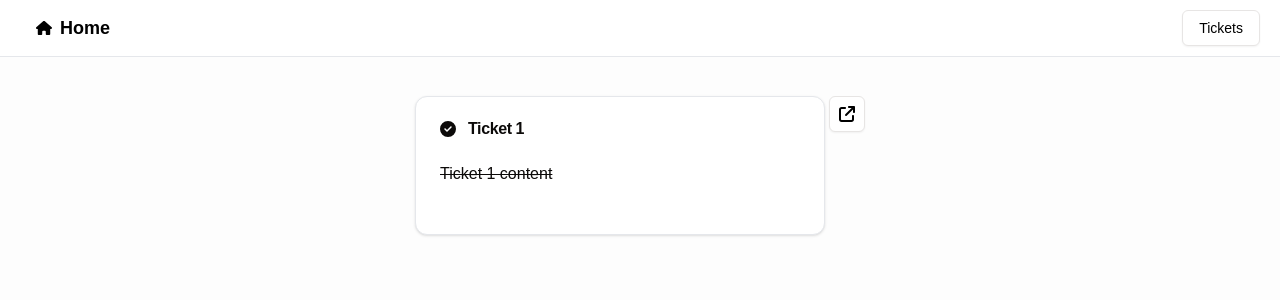
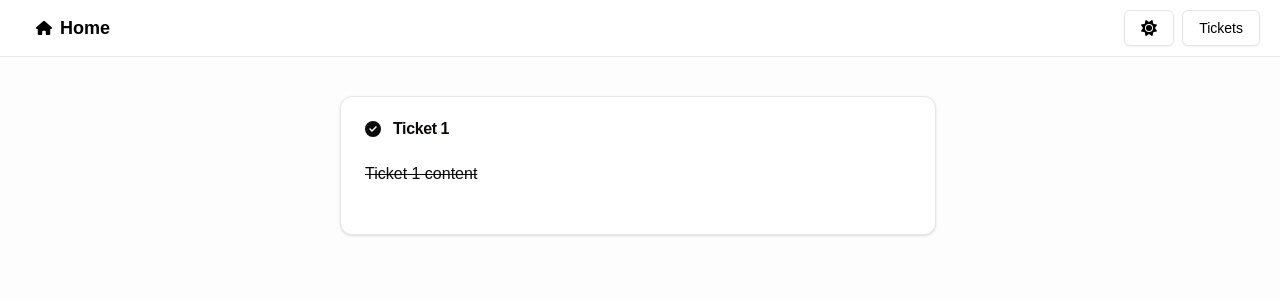
Before and after one commit to nahid-pavel/nextjs-tickets-app, a Next.js app: page /tickets/1 in a window 1280 px wide. Shown: the top 300 px of the page. Built offline with nearby package versions, Linux system fonts and the light colour scheme.

Commit message:
added theme toggle

```diff
--- a/package.json
+++ b/package.json
@@ -20,6 +20,7 @@
     "clsx": "^2.1.1",
     "lucide-react": "^0.468.0",
     "next": "15.0.3",
+    "next-themes": "^0.4.4",
     "react": "19.0.0-rc-66855b96-20241106",
     "react-dom": "19.0.0-rc-66855b96-20241106",
     "tailwind-merge": "^2.5.5",
--- a/src/app/features/ticket/components/ticket-item.tsx
+++ b/src/app/features/ticket/components/ticket-item.tsx
@@ -17,9 +17,10 @@ import { faExternalLink } from "@fortawesome/free-solid-svg-icons";
 
 interface TicketProps {
   ticket: Tickets;
+  isDetail?: boolean;
 }
 
-export const TicketItem = ({ ticket }: TicketProps) => {
+export const TicketItem = ({ ticket, isDetail }: TicketProps) => {
   const buttonVariants = (
     <Button variant="outline" asChild size="icon">
       <Link href={`/tickets/${ticket?.id}`}>
@@ -29,7 +30,12 @@ export const TicketItem = ({ ticket }: TicketProps) => {
   );
 
   return (
-    <div className="max-w-[450px]  w-full flex gap-x-1 ">
+    <div
+      className={clsx("w-full flex gap-x-1 animate-fade-in-from-top", {
+        "max-w-[450px]": isDetail,
+        "max-w-[600px]": !isDetail,
+      })}
+    >
       <Card key={ticket?.id} className="w-full">
         <CardHeader className="flex gap-x-3">
           <CardTitle className="flex gap-x-3">
@@ -37,16 +43,21 @@ export const TicketItem = ({ ticket }: TicketProps) => {
             <span>{ticket?.title}</span>
           </CardTitle>
         </CardHeader>
-        <CardContent
-          className={clsx("line-clamp-3", {
-            "line-through": ticket?.status === "DONE",
-          })}
-        >
-          <span>{ticket?.content}</span>
+        <CardContent>
+          <span
+            className={clsx("whitespace-break-spaces", {
+              "line-through": ticket?.status === "DONE",
+              "line-clamp-3 ": isDetail,
+            })}
+          >
+            {ticket?.content}
+          </span>
         </CardContent>
         <CardFooter></CardFooter>
       </Card>
-      <div className="flex  flex-col gap-y-1">{buttonVariants}</div>
+      <div className="flex  flex-col gap-y-1">
+        {!isDetail ? null : buttonVariants}
+      </div>
     </div>
   );
 };
--- a/src/app/layout.tsx
+++ b/src/app/layout.tsx
@@ -1,10 +1,8 @@
 import type { Metadata } from "next";
 import localFont from "next/font/local";
 import "./globals.css";
-import Link from "next/link";
-import { buttonVariants } from "@/components/ui/button";
-import { FontAwesomeIcon } from "@fortawesome/react-fontawesome";
-import { faHome } from "@fortawesome/free-solid-svg-icons";
+import { ThemeProvider } from "@/components/theme/theme-provider";
+import { Header } from "@/components/Header";
 
 const geistSans = localFont({
   src: "./fonts/GeistVF.woff",
@@ -28,33 +26,16 @@ export default function RootLayout({
   children: React.ReactNode;
 }>) {
   return (
-    <html lang="en">
+    <html lang="en" suppressHydrationWarning>
       <body
         className={`${geistSans.variable} ${geistMono.variable} antialiased`}
       >
-        <nav className="flex justify-between py-2.5 px-5 border-b fixed left-0 right-0  z-20 top-0 w-full bg-background/95 backdrop-blur">
-          <div>
-            <Link
-              href="/"
-              // className="text-lg font-bold"
-              className={buttonVariants({ variant: "ghost" })}
-            >
-              <FontAwesomeIcon icon={faHome} />
-              <span className="text-lg font-semibold">Home</span>
-            </Link>
-          </div>
-          <div>
-            <Link
-              href="/tickets"
-              className={buttonVariants({ variant: "outline" })}
-            >
-              Tickets
-            </Link>
-          </div>
-        </nav>
-        <main className="py-24 px-8 bg-secondary/20 min-h-screen flex-1 flex flex-col overflow-y-auto overflow-x-hidden">
-          {children}
-        </main>
+        <ThemeProvider>
+          <Header />
+          <main className="py-24 px-8 bg-secondary/20 min-h-screen flex-1 flex flex-col overflow-y-auto overflow-x-hidden">
+            {children}
+          </main>
+        </ThemeProvider>
       </body>
     </html>
   );
--- a/src/app/tickets/[id]/page.tsx
+++ b/src/app/tickets/[id]/page.tsx
@@ -34,7 +34,7 @@ const Ticket = async ({ params }: TicketParams) => {
   }
   return (
     <div className="flex flex-col items-center justify-center">
-      <TicketItem ticket={ticket} />
+      <TicketItem ticket={ticket} isDetail={false} />
     </div>
   );
 };
--- a/src/app/tickets/page.tsx
+++ b/src/app/tickets/page.tsx
@@ -11,7 +11,7 @@ const Tickets = () => {
 
       <div className="flex flex-1 flex-col items-center gap-y-5 animate-fade-in-from-top">
         {initialTickets.map((item) => {
-          return <TicketItem ticket={item} key={item.id} />;
+          return <TicketItem ticket={item} key={item.id} isDetail={true} />;
         })}
         ;
       </div>
--- /dev/null
+++ b/src/components/Header.tsx
@@ -0,0 +1,32 @@
+import { faHome } from "@fortawesome/free-solid-svg-icons";
+import { FontAwesomeIcon } from "@fortawesome/react-fontawesome";
+import Link from "next/link";
+import React from "react";
+import { ThemeSwitcher } from "./theme/theme-switcher";
+import { buttonVariants } from "./ui/button";
+
+export const Header = () => {
+  return (
+    <nav className="flex justify-between py-2.5 px-5 border-b fixed left-0 right-0  z-20 top-0 w-full bg-background/95 backdrop-blur">
+      <div className="flex align-items gap-x-2">
+        <Link
+          href="/"
+          // className="text-lg font-bold"
+          className={buttonVariants({ variant: "ghost" })}
+        >
+          <FontAwesomeIcon icon={faHome} />
+          <span className="text-lg font-semibold">Home</span>
+        </Link>
+      </div>
+      <div className="flex align-items gap-x-2">
+        <ThemeSwitcher />
+        <Link
+          href="/tickets"
+          className={buttonVariants({ variant: "outline" })}
+        >
+          Tickets
+        </Link>
+      </div>
+    </nav>
+  );
+};
--- /dev/null
+++ b/src/components/theme/theme-provider.tsx
@@ -0,0 +1,14 @@
+import { ThemeProvider as BaseThemeProvider } from "next-themes";
+import React from "react";
+
+interface ThemeProviderProps {
+  children?: React.ReactNode;
+}
+
+export const ThemeProvider = ({ children }: ThemeProviderProps) => {
+  return (
+    <BaseThemeProvider attribute="class" defaultTheme="system" enableSystem>
+      {children}
+    </BaseThemeProvider>
+  );
+};
--- /dev/null
+++ b/src/components/theme/theme-switcher.tsx
@@ -0,0 +1,29 @@
+"use client";
+
+import { useTheme } from "next-themes";
+import React from "react";
+import { Button } from "../ui/button";
+import { FontAwesomeIcon } from "@fortawesome/react-fontawesome";
+import { faEye, faSun } from "@fortawesome/free-solid-svg-icons";
+
+export const ThemeSwitcher = () => {
+  const { theme, setTheme } = useTheme();
+  return (
+    <>
+      <Button
+        variant="outline"
+        onClick={() => setTheme(theme === "light" ? "dark" : "light")}
+      >
+        <FontAwesomeIcon
+          icon={faEye}
+          className="scale-0 h-4 w-4 dark:scale-100 dark:rotate-0 transition-transform"
+        />
+        <FontAwesomeIcon
+          icon={faSun}
+          className="absolute scale-100 h-4 w-4 dark:scale-0 -rotate-90 transition-all"
+        />
+        <span className="sr-only">Toggle Theme</span>
+      </Button>
+    </>
+  );
+};
```
Also changed, not shown: 1 other file (tests, documents, lock files or other folders).
